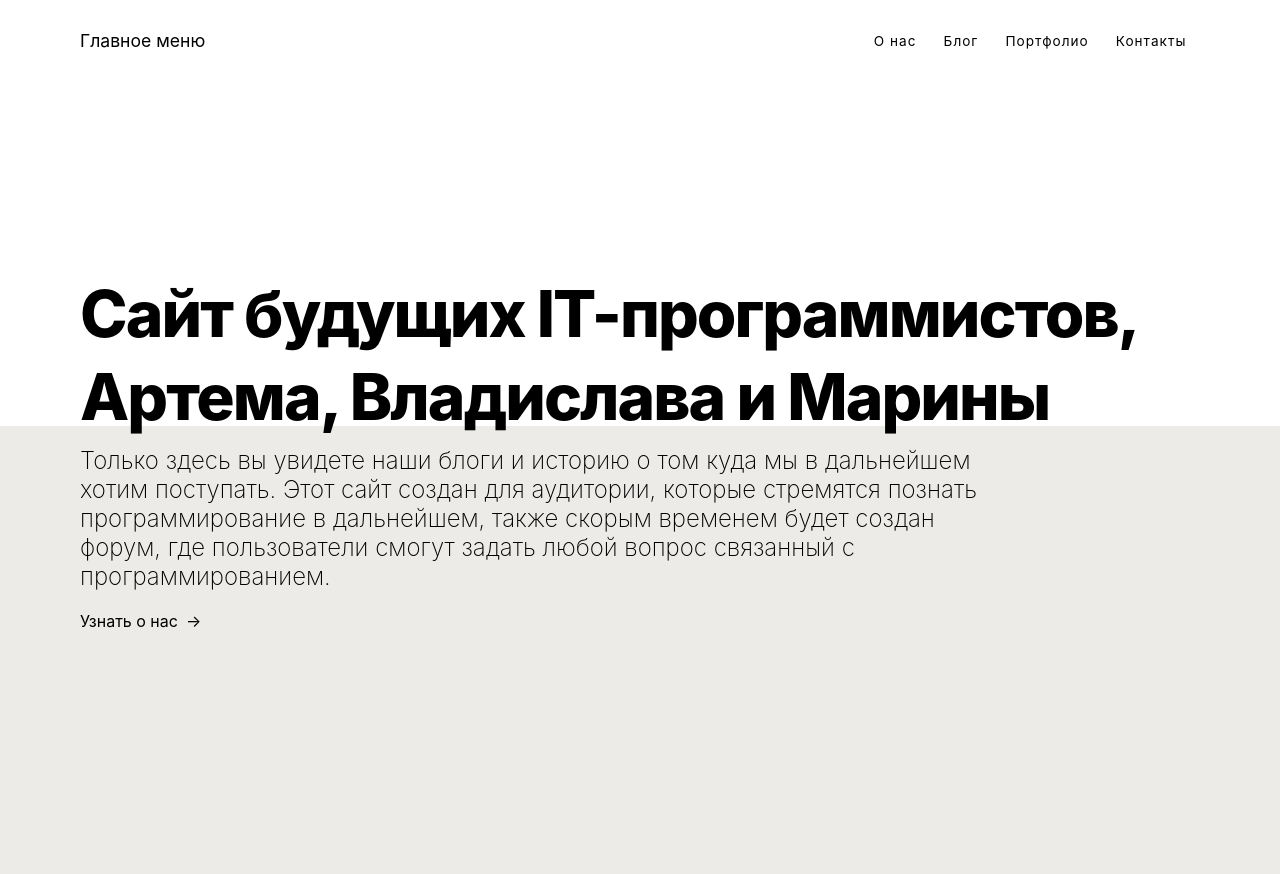
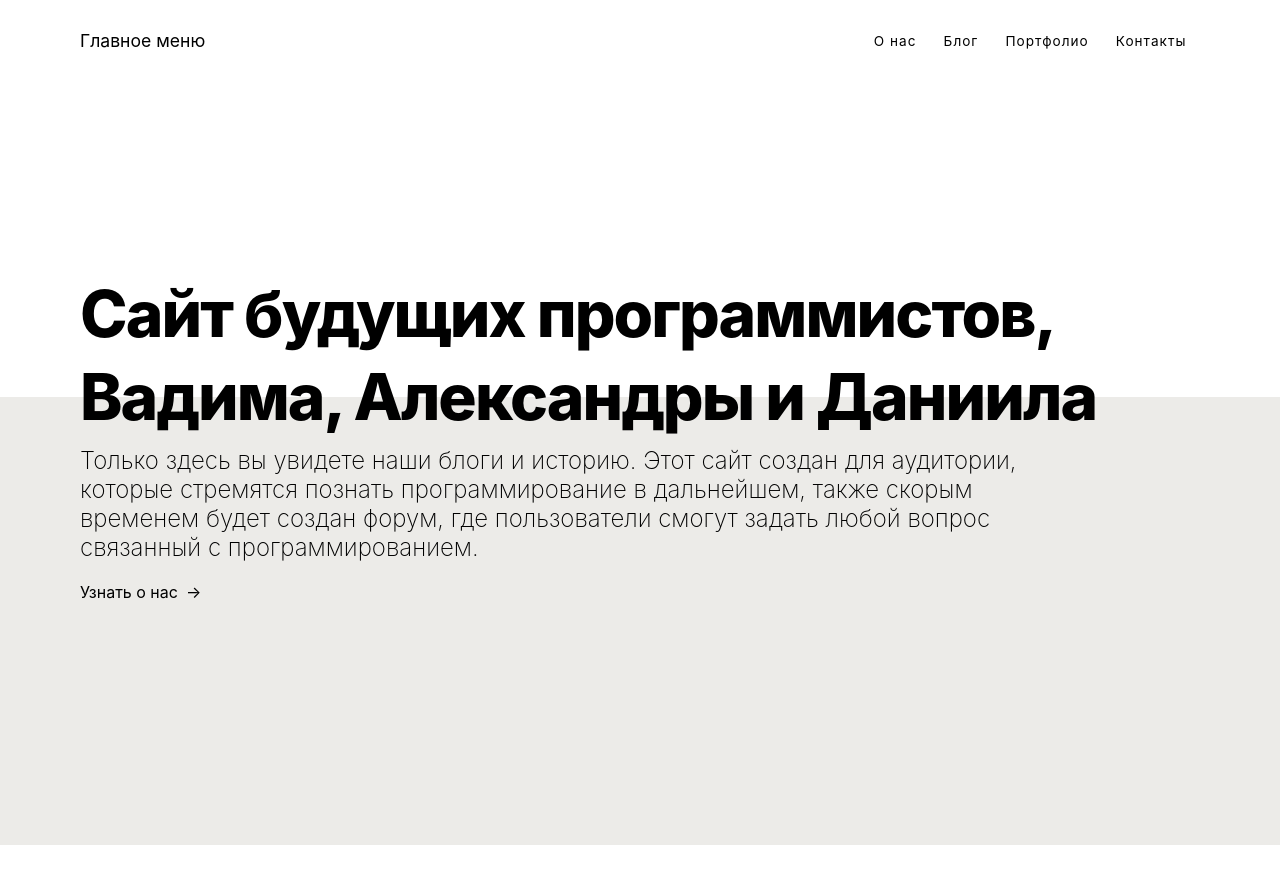
Before and after one commit to Dimatresko/Svelte-test, a SvelteKit app: page / in a window 1280 px wide. After the commit the page ends 845 px from the top, so only its background shows below. Built offline with nearby package versions, Linux system fonts and the light colour scheme.

Commit message:
SvelteKit22

```diff
--- a/src/routes/+page.svelte
+++ b/src/routes/+page.svelte
@@ -1,5 +1,5 @@
 <svelte:head>
-<title>Академия программистов.RU</title>
+<title>Девятиклассники.RU</title>
 </svelte:head>
 
 <div class='container'>
@@ -8,12 +8,12 @@
             <div class='container info-container'>
                 <div class='info-text'>
                     <h1>
-                        <p class='animate-text-1'>Сайт будущих IT-программистов,</p>
-                        <p class='text-2'>Артема, Владислава и Марины</p>
+                        <p class='animate-text-1'>Сайт будущих программистов,</p>
+                        <p class='text-2'>Вадима, Александры и Даниила</p>
                     </h1>
                 </div>
                 <h2 class='subtitle'>
-                    Только здесь вы увидете наши блоги и историю о том куда мы в дальнейшем хотим поступать. Этот сайт создан для аудитории, которые стремятся познать программирование в дальнейшем, также скорым временем будет создан форум, где пользователи смогут задать любой вопрос связанный с программированием.
+                    Только здесь вы увидете наши блоги и историю. Этот сайт создан для аудитории, которые стремятся познать программирование в дальнейшем, также скорым временем будет создан форум, где пользователи смогут задать любой вопрос связанный с программированием.
                 </h2>
                 <!-- svelte-ignore a11y-no-noninteractive-tabindex -->
                 <div style='color:black' class='scroll-button animate-scroll' tabindex='0'>
--- a/src/routes/about/+page.svelte
+++ b/src/routes/about/+page.svelte
@@ -1,6 +1,6 @@
 <h1>О нас</h1>
 
-<p>Привет! Нас зовут Артем, Владислав и Марина, мы рады приветствовать вас на нашей
-	странице. Мы живем в Черемхово, Россия, и мы учимся в 9 классе. В дальнейшем мы Владислав и Марина хотим пойти в 10 класс, чтобы сдать ЕГЭ по информатике и поступить в вуз своей мечты в городе Иркутск. Артем планирует постпуать после 9 класса в ЧГТК по специальости "Информационные системы и языки программирования"</p>
-<p>Мы создавали этот сайт вместе. Артем отвечал за структуру проекта, Владислав отвечал за дизайн проекта, а я (Марина) отвечала за размещение проекта в сети Интернет. </p>
+<p>Привет! Нас зовут Вадим, Александра и Даниил, мы рады приветствовать вас на нашей
+	странице. Мы живем в Черемхово, Россия, и мы учимся в 9 классе. В дальнейшем мы хотим поступить в ЧГТК по специальности "Информационные системы и программирование"</p>
+<p>Мы создавали этот сайт вместе. Вадим отвечал за структуру проекта, Александра отвечала за дизайн проекта, а я (Даниил) отвечал за размещение проекта в сети Интернет.</p>
 <p> Этот сайт был создан для аудитории, которые связаны с языками программирования, также для тех кто хочет понять и познать эту сферу деятельности.</p>
--- a/src/routes/blog/posts/2/+page.svelte
+++ b/src/routes/blog/posts/2/+page.svelte
@@ -1,4 +1,4 @@
-<h1>Как мы изучаем языки программирования Pascal, Python, C# и как ведем активную подготовку к ОГЭ по информатике</h1>
+<h1>Как мы ведем активную подготовку к ОГЭ по информатике</h1>
 
 <p>Чем раньше, тем лучше. Освоить всю программу информатики с 5-го по 9-ый класс «за ночь до экзамена» не получится. Многие ребята начина-ют изучать основы программирования на кружке робототехники уже в 1-ом классе. Кто-то годами ходит на курсы и к репетиторам по информатике. Поэтому ребятам, начавшим подготовку слишком поздно, будет тяжело составить конкуренцию ученика, более продвинутым в сфере IT. Тем более, что экзамен каждый год усложняется, а значит, времени на подготовку приходится тратить еще больше.</p>
 
--- a/src/routes/contact/+page.svelte
+++ b/src/routes/contact/+page.svelte
@@ -1,4 +1,4 @@
-<h1>Контакты Артема</h1>
+<h1>Контакты Вадима</h1>
 
 <div>
 	<ul>
@@ -17,7 +17,7 @@
 
 </div>
 
-<h2>Контакты Владислава</h2>
+<h2>Контакты Александры</h2>
 
 <div>
 	<ul>
@@ -36,7 +36,7 @@
 
 </div>
 
-<h3>Контакты Марины</h3>
+<h3>Контакты Даниилы</h3>
 
 <div>
 	<ul>
```
